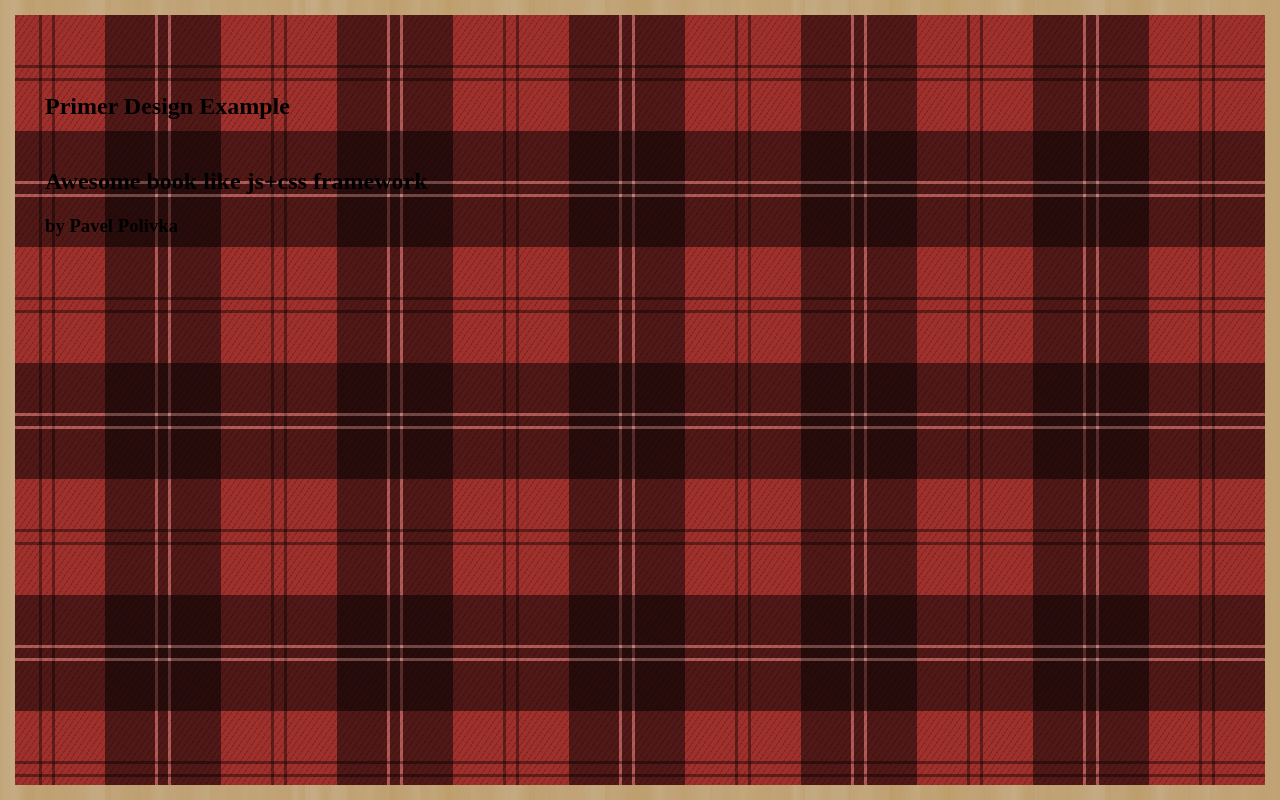
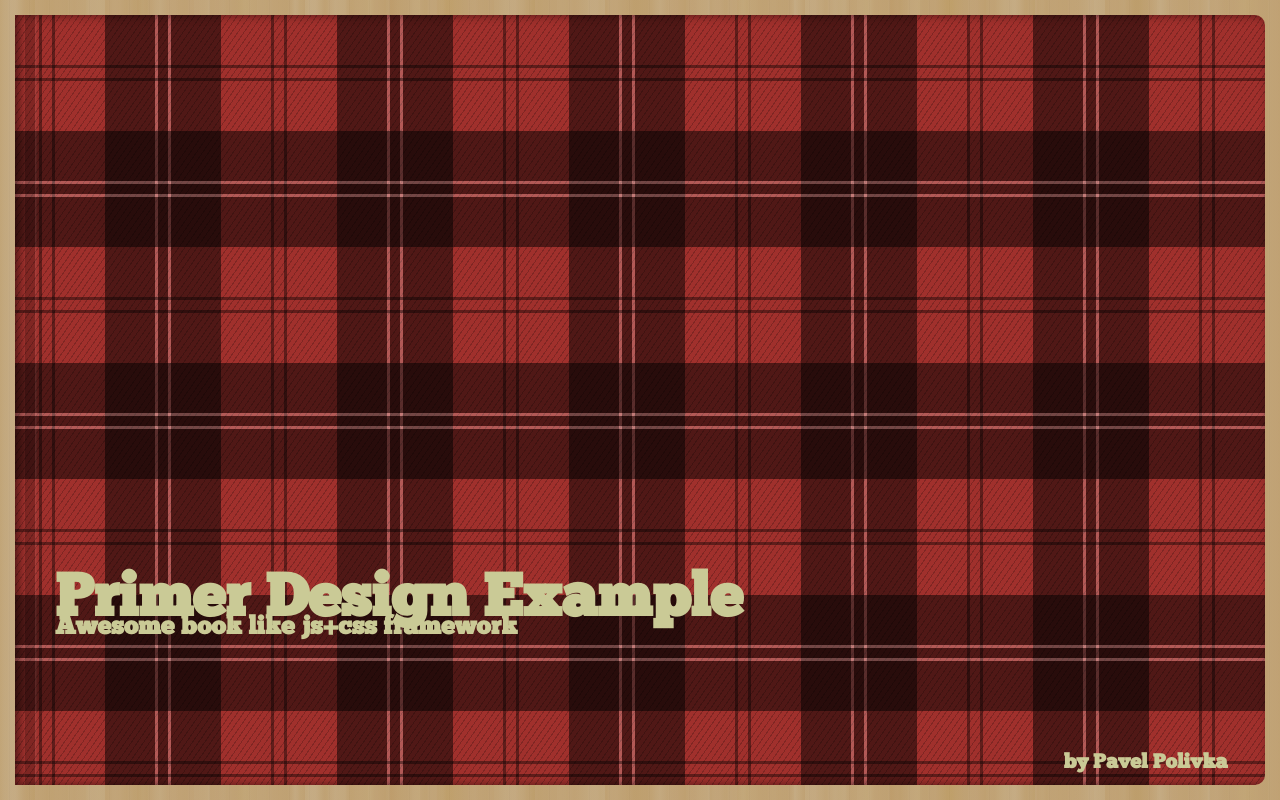
Before and after one commit to PavlikPolivka/Primer, a website: page app/index.html in a window 1280 px wide. Drawn offline with Linux system fonts and the light colour scheme.

Commit message:
Cover improvement

```diff
--- a/app/css/_vars.scss
+++ b/app/css/_vars.scss
@@ -17,3 +17,4 @@
     $Colors
 \*------------------------------------*/
 $page-color: #fff;
+$title-color: #CACA96;
--- a/app/css/src/_2-layout.scss
+++ b/app/css/src/_2-layout.scss
@@ -11,8 +11,9 @@
     left:0;
     right:0;
     margin: 20px 25px;
-    padding:30px;
+    padding:40px;
     background-color: $page-color;
+    border-radius: 0 10px 10px 0;
 }
 
 
--- a/app/css/src/modules/_cover.scss
+++ b/app/css/src/modules/_cover.scss
@@ -1,9 +1,43 @@
 .cover {
     @extend .page;
     margin: 15px;
+    box-shadow: inset 4px 0 10px rgba(0, 0, 0, 0.5);
+}
+
+.cover:after {
+    content: '';
+    position: absolute;
+    top: 0;
+    left: 10px;
+    bottom: 0;
+    width: 10px;
+    background: rgba(0, 0, 0, 0.2);
+    box-shadow: 1px 0 3px rgba(255, 255, 255, 0.1);
 }
 
 .cover h1 {
-    margin: 2em 0;
+    position: absolute;
+    top: 65%;
     vertical-align: middle;
+    font-family: 'Chunkfive';
+    font-size: 60px;
+    color: $title-color;
 }
+
+.cover h2 {
+    position: absolute;
+    top: 75%;
+    vertical-align: middle;
+    font-family: 'Chunkfive';
+    font-size: 25px;
+    color: $title-color;
+}
+
+.cover h3 {
+    position: absolute;
+    top: 93%;
+    right: 3%;
+    font-family: 'Chunkfive';
+    font-size: 20px;
+    color: $title-color;
+}
--- /dev/null
+++ b/app/css/src/modules/_fonts.scss
@@ -0,0 +1,4 @@
+@font-face {
+    font-family: Chunkfive;
+    src: url("font/Chunkfive.otf") format("opentype");
+}
--- a/app/css/style.scss
+++ b/app/css/style.scss
@@ -6,8 +6,6 @@
  *
  * sass --watch style.scss:style.min.css --style compressed
  *
- * Here we pull in some variables, include the inuit.css framework, then add our
- * project-specific components afterwards.
  */
 
 
@@ -26,6 +24,6 @@
  * She’s all yours, cap’n... Begin importing your stuff below.
  */
 @import "src/modules/cover";
-//@import "src/plugins/example";
+@import "src/modules/fonts";
 
 /*===== yeoman styles-hook do-not-remove =====*/
```
Also changed, not shown: app/css/font/Chunkfive.otf (added), app/css/style.css, 2 other files.
